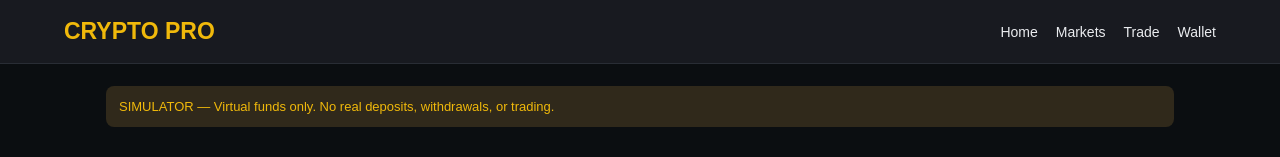
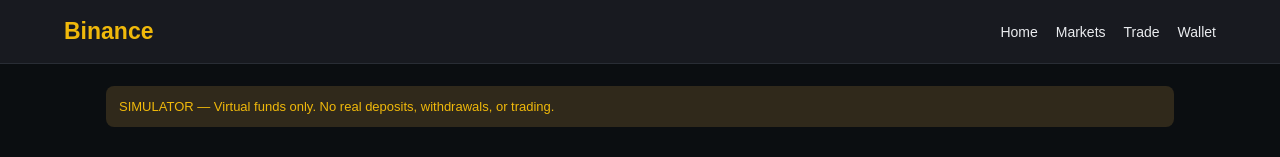
Before and after one commit to shamim123a/Shamim-Ahsan, a plain HTML site: page index.html in a window 1280 px wide. Shown: the top 157 px of the page. Drawn offline with Linux system fonts and the light colour scheme.

Commit message:
Change logo text from 'CRYPTO PRO' to 'Binance'

```diff
--- a/index.html
+++ b/index.html
@@ -33,7 +33,7 @@ footer{text-align:center;color:#848e9c;padding:25px;font-size:12px}
 </head>
 <body>
 <header>
-  <div class="logo">CRYPTO PRO</div>
+  <div class="logo">Binance</div>
   <nav>
     <a href="#home">Home</a><a href="#markets">Markets</a>
     <a href="#trade">Trade</a><a href="#wallet">Wallet</a>
```
